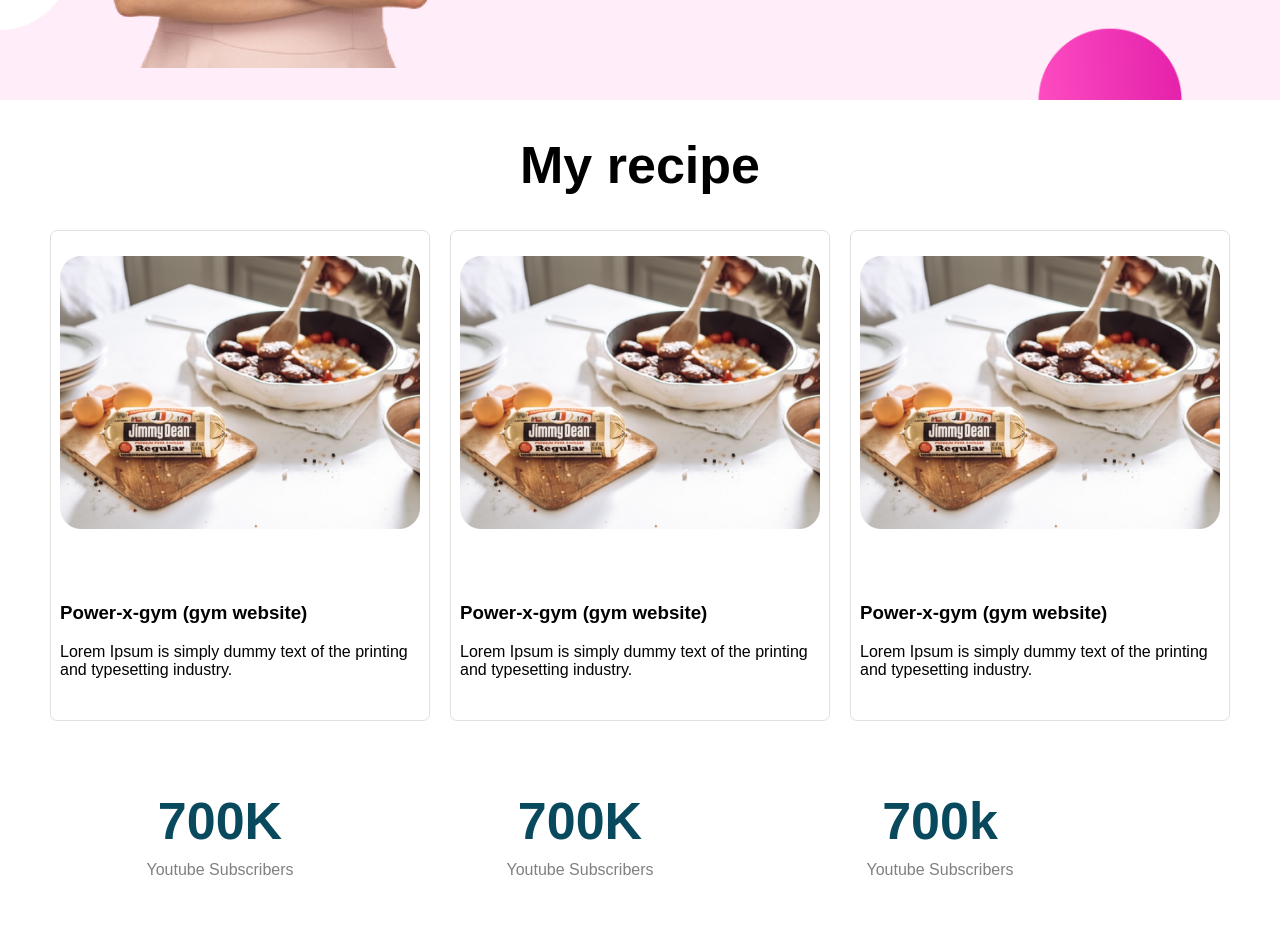
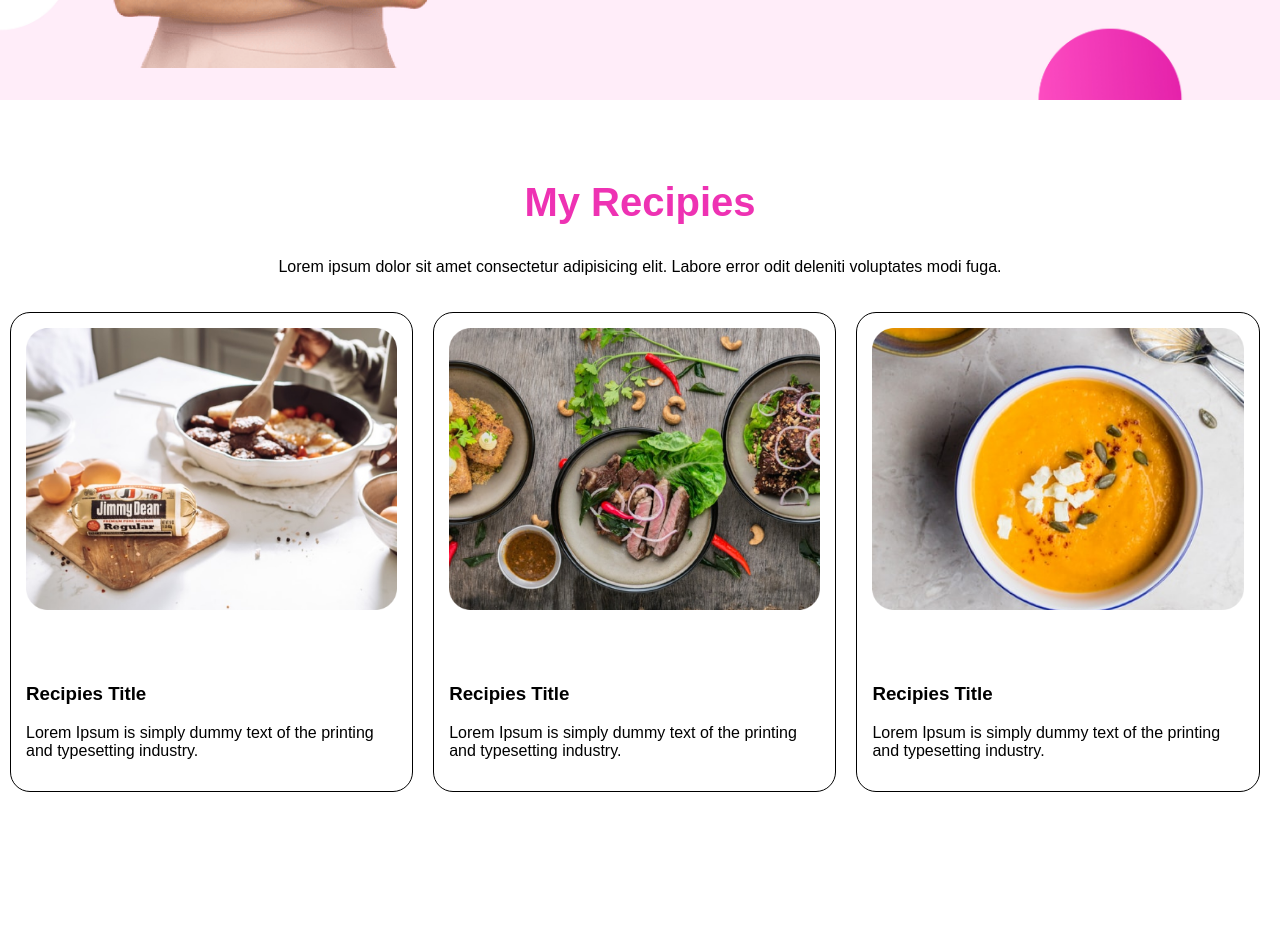
Before and after one commit to Ikraa/Food-Shop, a plain HTML site: page Index.html in a window 1280 px wide. Shown: the part 1300-2249 px from the top of the page. After the commit the page ends 2092 px from the top, so only its background shows below. Drawn offline with Linux system fonts and the light colour scheme.

Commit message:
doing the code

```diff
--- a/Index.html
+++ b/Index.html
@@ -45,48 +45,60 @@
 
         <div class="recipe-section">
             <div class="recipe">
-                <h1 style="text-align:center">My recipe</h1>
+                <h2>My Recipies</h2>
+                <p>Lorem ipsum dolor sit amet consectetur adipisicing elit. Labore error odit deleniti voluptates modi fuga.</p>
             </div>
-            <div class="container ">
+            <div class="container-part">
+            <div class="container">
                 <div class="col-3 float box">
-                    <img src="images/food/Project Cover.jpg" alt="gym image">
-                    <h3><span class="highlight-1">Power-x-gym (gym website)</span></h3>
+                    <img src="images/food/Project Cover.jpg" alt="food image">
+                    <h3><span class="highlight-1">Recipies Title</span></h3>
                     <p>Lorem Ipsum is simply dummy text of the printing and
                         typesetting industry.</p>
-
+                </div>
                 </div>
                 <div class="col-3 float box">
-                    <img src="images/food/Project Cover.jpg" alt="gym image">
-                    <h3><span class="highlight-1">Power-x-gym (gym website)</span></h3>
+                    <img src="images/food/Project Cover1.jpg" alt="food image">
+                    <h3><span class="highlight-1">Recipies Title</span></h3>
                     <p>Lorem Ipsum is simply dummy text of the printing and
                         typesetting industry.</p> </div>
                 <div class="col-3 float box">
-                    <img src="images/food/Project Cover.jpg" alt="gym image">
-                    <h3><span class="highlight-1">Power-x-gym (gym website)</span></h3>
+                    <img src="images/food/Project Cover.png" alt="food image">
+                    <h3><span class="highlight-1">Recipies Title</span></h3>
                     <p>Lorem Ipsum is simply dummy text of the printing and typesetting industry.</p>
                 </div>
             </div>
         </div>
-
+        </div>
+<!----
         <div class="followers">
             <div class="container">
                 <div class="col-3 center float">
-                    <h1>700K</h1>
+                    <h1>705K</h1>
                     <p>Youtube Subscribers</p>
                 </div>
                 <div class="col-3 float center">
-                    <h1>700K</h1>
-                    <p>Youtube Subscribers</p>
+                    <h1>2.5m</h1>
+                    <p>Instagram Followers</p>
                 </div>
                 <div class="col-3 float center">
-                    <h1>700k</h1>
-                    <p>Youtube Subscribers</p>
+                    <h1>120k</h1>
+                    <p>Dribbble Shot Likes</p>
                 </div>
             </div>
         </div>
 
 
 
+        <div class="ending-part">
+        <footer class="footer">
+            <h1><span class="orange-dark">FOOD</span> SHOP</h1>
+            <P>
+                Eat healthy to live healthy. Live healthy to live happy
+            </P>
+        </footer>
+        </div>-->
 
     </body>
+
 </html>
--- a/css/style.css
+++ b/css/style.css
@@ -67,17 +67,27 @@ h1{
     padding-top: 20px;
     padding-bottom: 100px;
 }
-.container
+.container-part
 {
-    max-width: 1200px;
-    width: 1200px;
+    max-width: 100%;
+    width: 100%;
     margin: auto;
+}
+.recipe p{
+ text-align: center;
+ padding-bottom: 20px;
+}
+.recipe h2{
+    text-align:center;
+    font-size: 40px;
+    color: #EE32B3FF;
+    margin-top: 80px;
 }
 .float{
     float:left;
 }
 .col-3{
-    width: 30%;
+    width: 29%;
 }
 .recipe-section img{
     max-width: 100%;
@@ -85,9 +95,12 @@ h1{
 }
 .box{
     margin: 0px 10px;
-    border: 1px solid #8080803d;
-    border-radius: 7px;
-    padding: 25px 9px;
+    border-radius: 20px;
+    padding: 15px 15px;
+    background-color: white;
+    box-shadow: yellow;
+    border: 1px solid;
+
 }
 .center{
     text-align: center;
@@ -102,3 +115,20 @@ h1{
     color: gray;
     margin-bottom: 70px;
 }
+.footer{
+
+    text-align: center;
+
+    height: 200px;
+    margin-top: px;
+    padding: 100px;
+
+}
+.footer h1
+{
+    color: burlywood;
+}
+.ending-part{
+    height: 50%;
+    max-width: 100%;
+}
```
